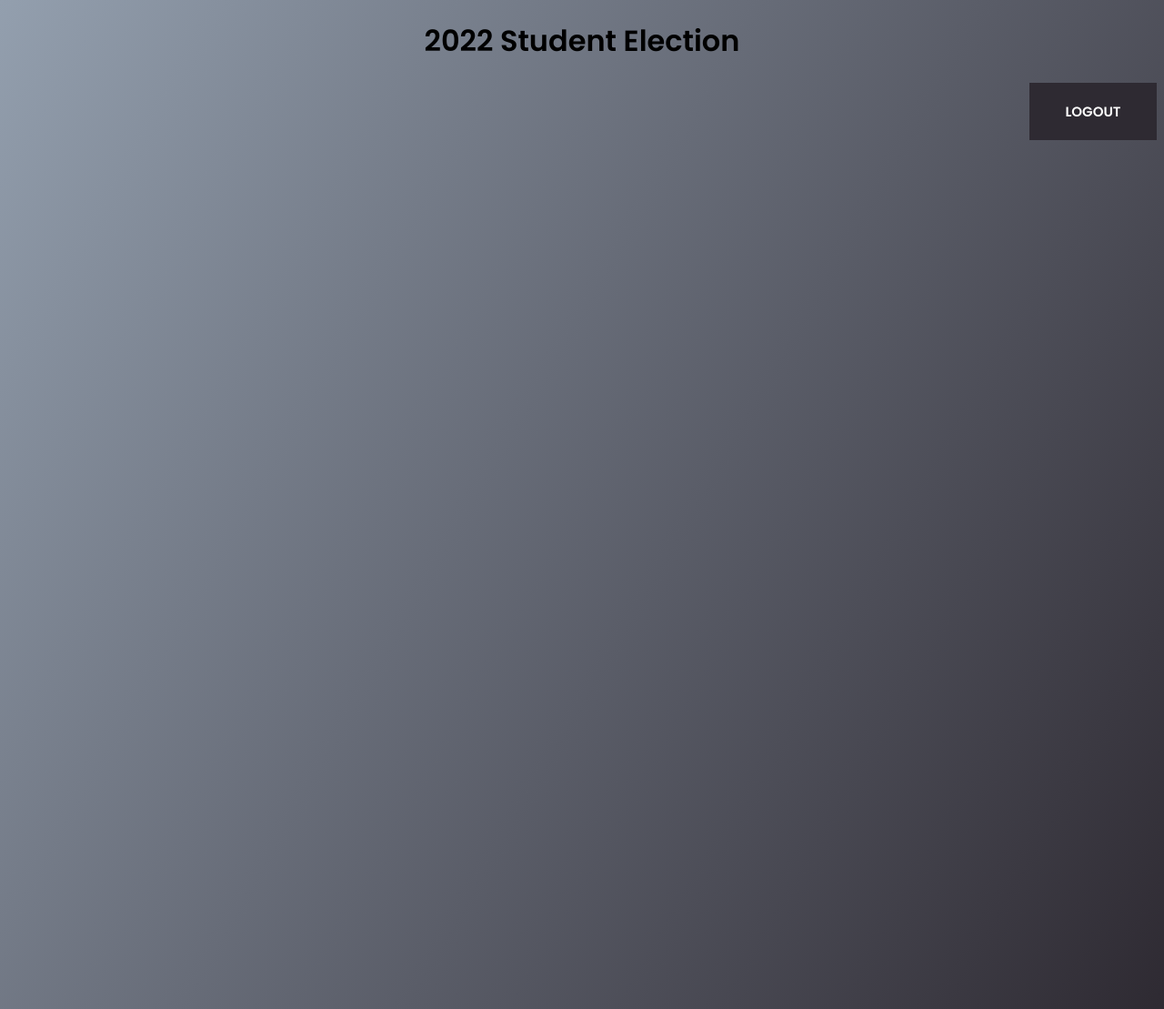
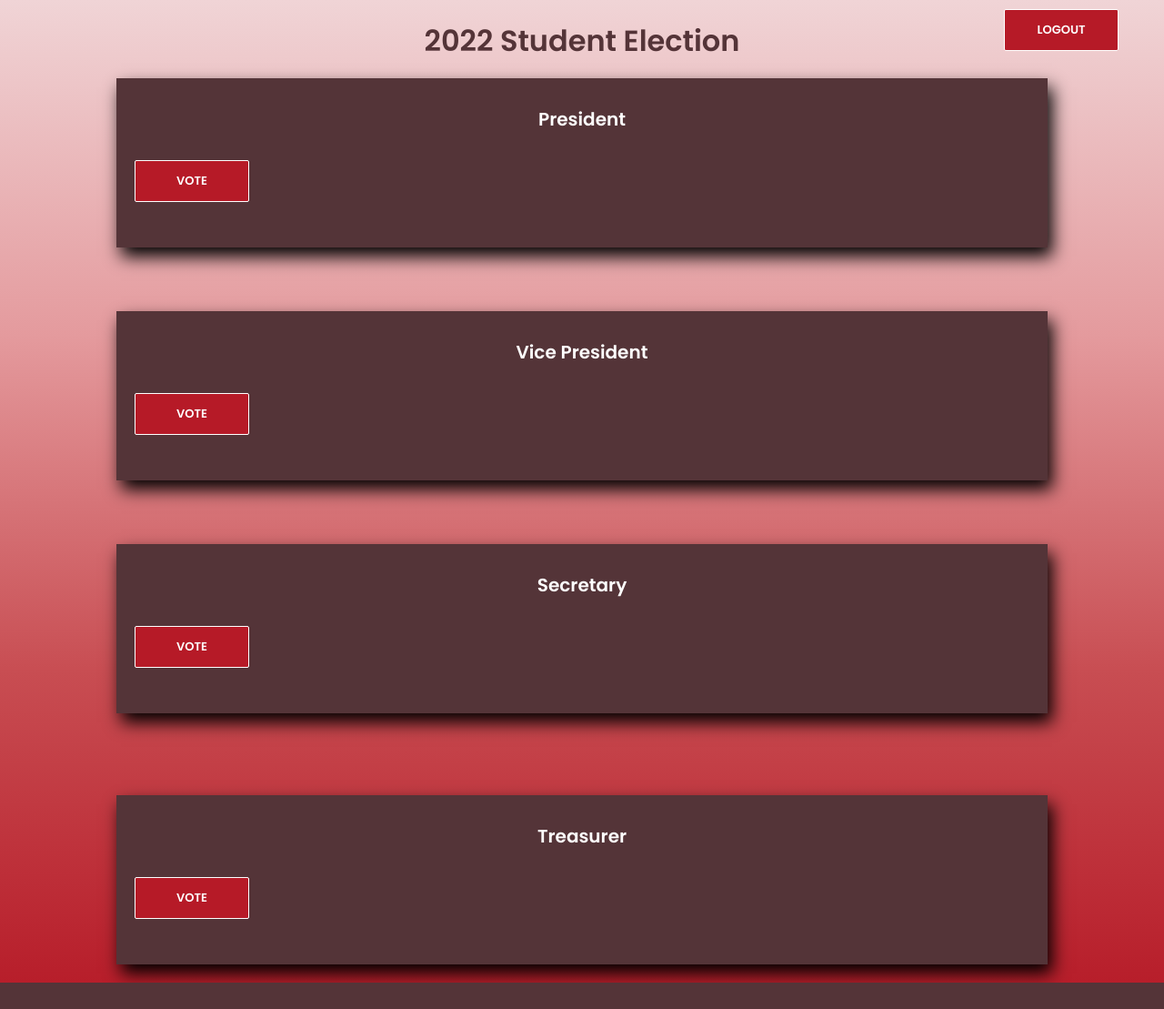
Before and after one commit to Bubs0220/Voting-System, a PHP site: page /userhome.php in a window 1280 px wide. Shown: the whole page at 91% size. After the commit the page ends 1080 px from the top, so only its background shows below. Run offline with PHP 8.4, Linux system fonts and the light colour scheme; a user stored in the database is signed in.

Commit message:
Student UI draft

```diff
--- a/user_style.css
+++ b/user_style.css
@@ -2,32 +2,49 @@
 body{
 	margin: 20;
   	padding: 0;
-  	background: linear-gradient(120deg, #939FAE, #2E2A32);
+  	background: linear-gradient(#f0d4d6,#e49a9d,#c84d52,#b61a27);
   	font-family: "Poppins", sans-serif;
 	height: 100vh;
 	overflow: hidden;
+
 }
-.logout ul{
-	list-style:none;
-	padding: 0;
-	margin: 20;
-	text-align: right;
+h1{
+	color: #543438;
 }
+
 .logout li{
 	display: inline-block;
-	background: #2E2A32;
+	position: absolute;
+  	top: 10px;
+  	right: 50px;
+	background: #b61a27;
+	border-radius: 2px;
+	border: 1px solid;
+	border-color: white;
 }
 .logout a{
 	text-decoration: none;
 	color: #fff;
 	width: 100px;
 	display: block;
-	padding: 20px;
-	font-size: 15px;
+	padding: 12px;
+	font-size: 13px;
 	text-transform: uppercase;
 	font-weight: bold;
 	text-align: center;
 }
 .logout a:hover{
-	background: #6B6165;
+	background: #c84d52;
+	border-radius: 2px;
 }
+#full_screen {
+	position: fixed;
+	width: 100%;
+	height: auto;
+	left: 0;
+	right:0;
+	bottom:0;
+	top: 0;
+	z-index: 10;
+	overflow-y: scroll;
+}
--- a/userhome.php
+++ b/userhome.php
@@ -7,18 +7,59 @@
 	}
 ?>
 
+
 <!DOCTYPE html>
 	<html>
 	<head>
+
+</div>
 		<title>Voting System</title>
 		<link rel="stylesheet" href="user_style.css">
 	</head>
 	<body>
+		<style>
+			.btn-primary{
+				background-color: #b61a27;
+				border-radius: 2px;
+				border: 1px solid;
+				border-color: white;
+				margin-left: 20px;
+			}
+
+		</style>
 		<h1><center>2022 Student Election</center></h1>
+		<div.scroll id="full_screen"></div>
 		<div class = "logout">
 			<ul>
 				<li><a href="logout.php">Logout</a></li>
 			</ul>
+			<div class="container">
+	<div style="height:70px;"></div>
+	<div class="well" style="border-color:#543438; margin:auto; padding:auto; width:80%; background-color: #543438; box-shadow: 5px 10px 18px black;">
+	<span style="font-size:20px; color:white; margin: 10px;"><center><strong>President</strong></center></span>
+		<span class="pull-left"><a href="#vote" data-toggle="modal" class="btn btn-primary"><span class="glyphicon glyphicon-plus"></span>Vote</a></span>
+		<div style="height:50px;"></div>
+		</div>
+		<div class="container">
+	<div style="height:70px;"></div>
+	<div class="well" style="border-color:#543438; margin:auto; padding:auto; width:80%; background-color: #543438; box-shadow: 5px 10px 18px black;">
+	<span style="font-size:20px; color:white; margin: 10px;"><center><strong>Vice President</strong></center></span>
+		<span class="pull-left"><a href="#vote" data-toggle="modal" class="btn btn-primary"><span class="glyphicon glyphicon-plus"></span>Vote</a></span>
+		<div style="height:50px;"></div>
+		</div>
+		<div class="container">
+	<div style="height:70px;"></div>
+	<div class="well" style="border-color:#543438; margin:auto; margin-bottom: 20px; padding:auto; width:80%; background-color: #543438; box-shadow: 5px 10px 18px black;">
+	<span style="font-size:20px; color:white; margin: 10px;"><center><strong>Secretary</strong></center></span>
+		<span class="pull-left"><a href="#vote" data-toggle="modal" class="btn btn-primary"><span class="glyphicon glyphicon-plus"></span>Vote</a></span>
+		<div style="height:50px;"></div>
+		</div>
+		<div class="container">
+	<div style="height:70px;"></div>
+	<div class="well" style="border-color:#543438; margin:auto; margin-bottom: 20px; padding:auto; width:80%; background-color: #543438; box-shadow: 5px 10px 18px black;">
+	<span style="font-size:20px; color:white; margin: 10px;"><center><strong>Treasurer</strong></center></span>
+		<span class="pull-left"><a href="#vote" data-toggle="modal" class="btn btn-primary"><span class="glyphicon glyphicon-plus"></span>Vote</a></span>
+		<div style="height:50px;"></div>
 		</div>
 	</body>
 </html>
```
